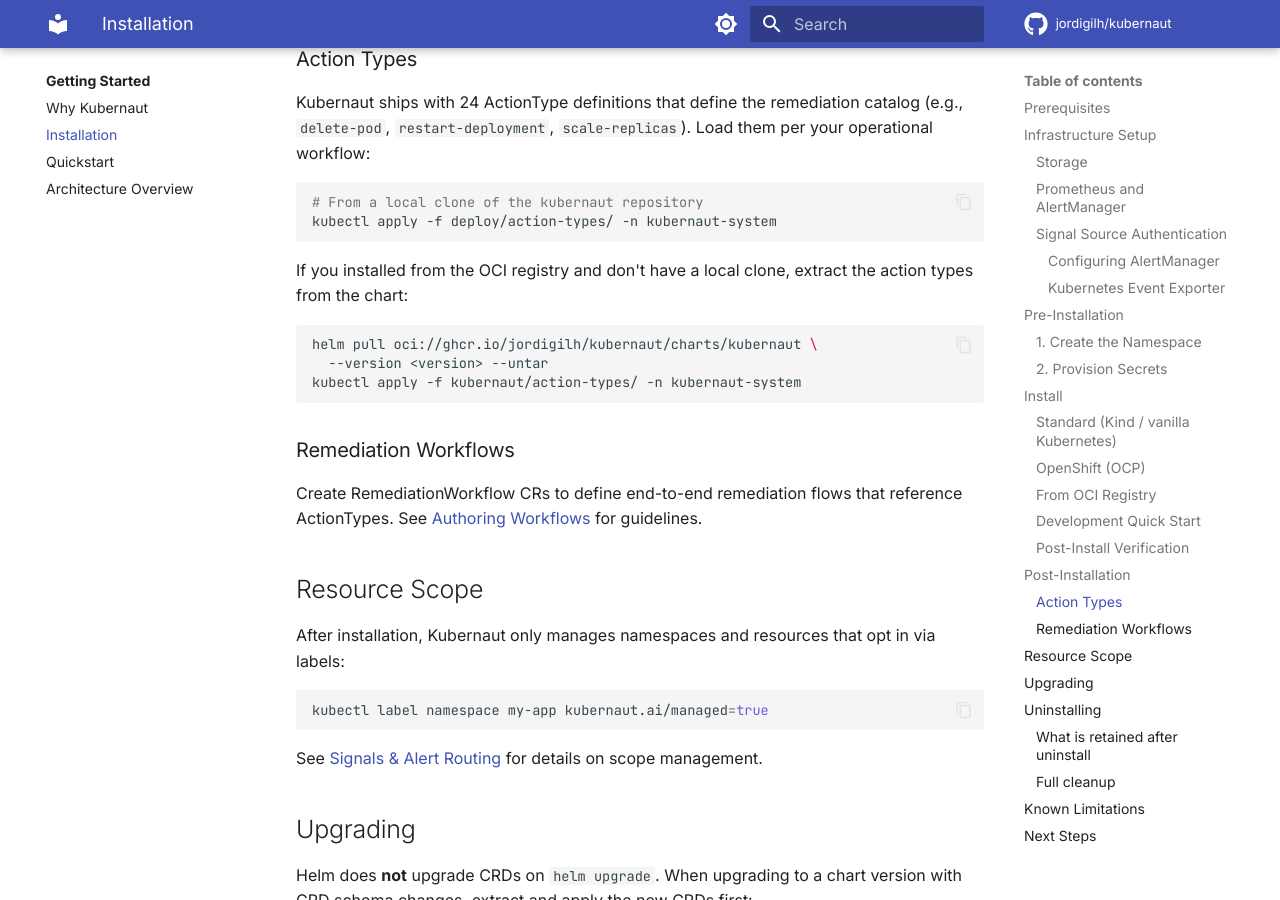
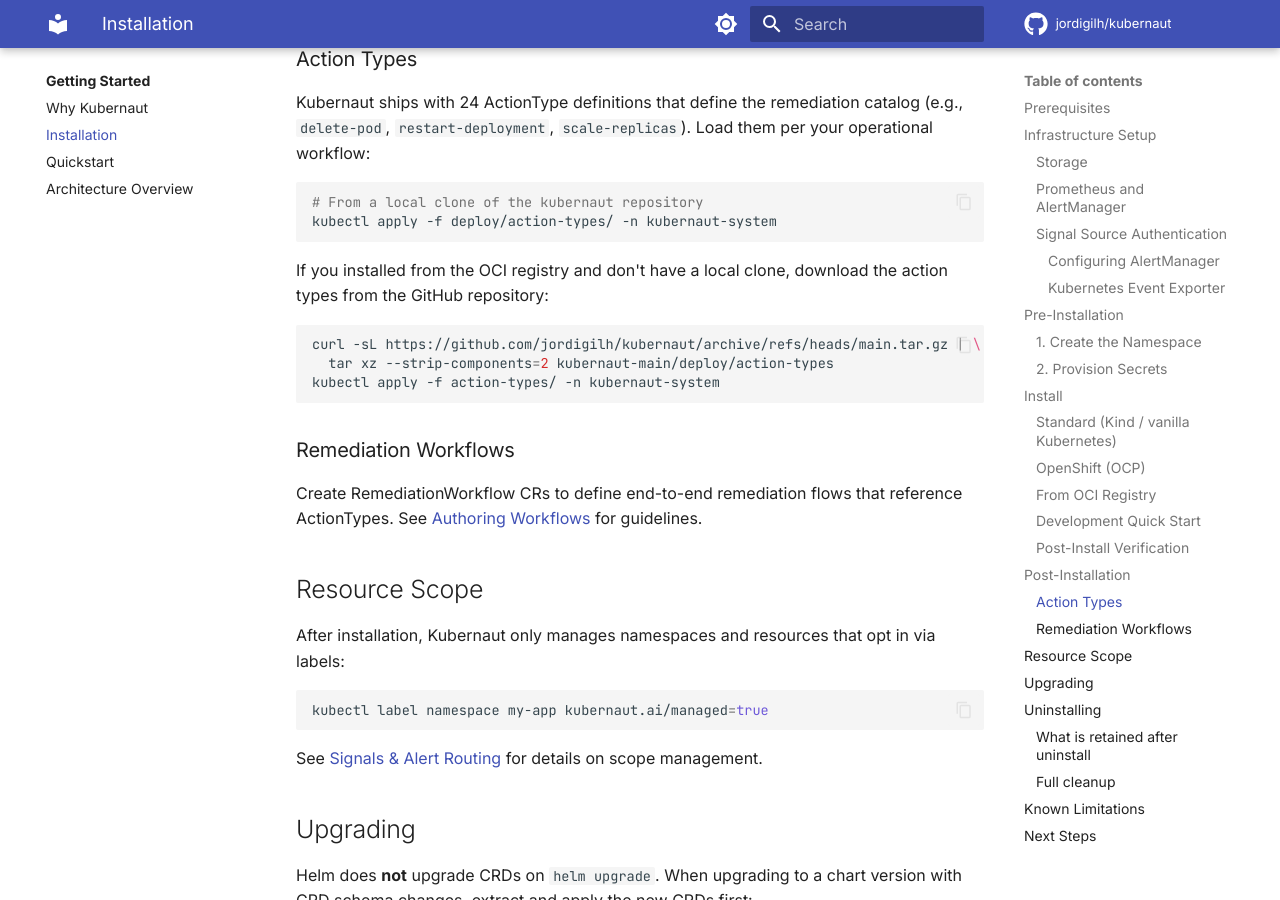
Before and after one commit to jordigilh/kubernaut-docs, an MkDocs documentation site: the page built from docs/getting-started/installation.md, in a window 1280 px wide and 900 px high, scrolled down 7940 px. Built offline with MkDocs 1.6.1 and Material for MkDocs 9.7.7, drawn with Linux system fonts in a browser that asks for light colours; comment, search, counter and statistics services are not loaded; the version menu is left out.

Commit message:
docs(install): fix OCI action-types path to use GitHub download
Action types are not bundled in the Helm chart, so helm pull --untar
doesn't include them. Use a direct GitHub tarball download instead.

Made-with: Cursor

````diff
--- a/docs/getting-started/installation.md
+++ b/docs/getting-started/installation.md
@@ -305,12 +305,12 @@ Kubernaut ships with 24 ActionType definitions that define the remediation catal
 kubectl apply -f deploy/action-types/ -n kubernaut-system
 ```
 
-If you installed from the OCI registry and don't have a local clone, extract the action types from the chart:
+If you installed from the OCI registry and don't have a local clone, download the action types from the GitHub repository:
 
 ```bash
-helm pull oci://ghcr.io/jordigilh/kubernaut/charts/kubernaut \
-  --version <version> --untar
-kubectl apply -f kubernaut/action-types/ -n kubernaut-system
+curl -sL https://github.com/jordigilh/kubernaut/archive/refs/heads/main.tar.gz | \
+  tar xz --strip-components=2 kubernaut-main/deploy/action-types
+kubectl apply -f action-types/ -n kubernaut-system
 ```
 
 ### Remediation Workflows
````
